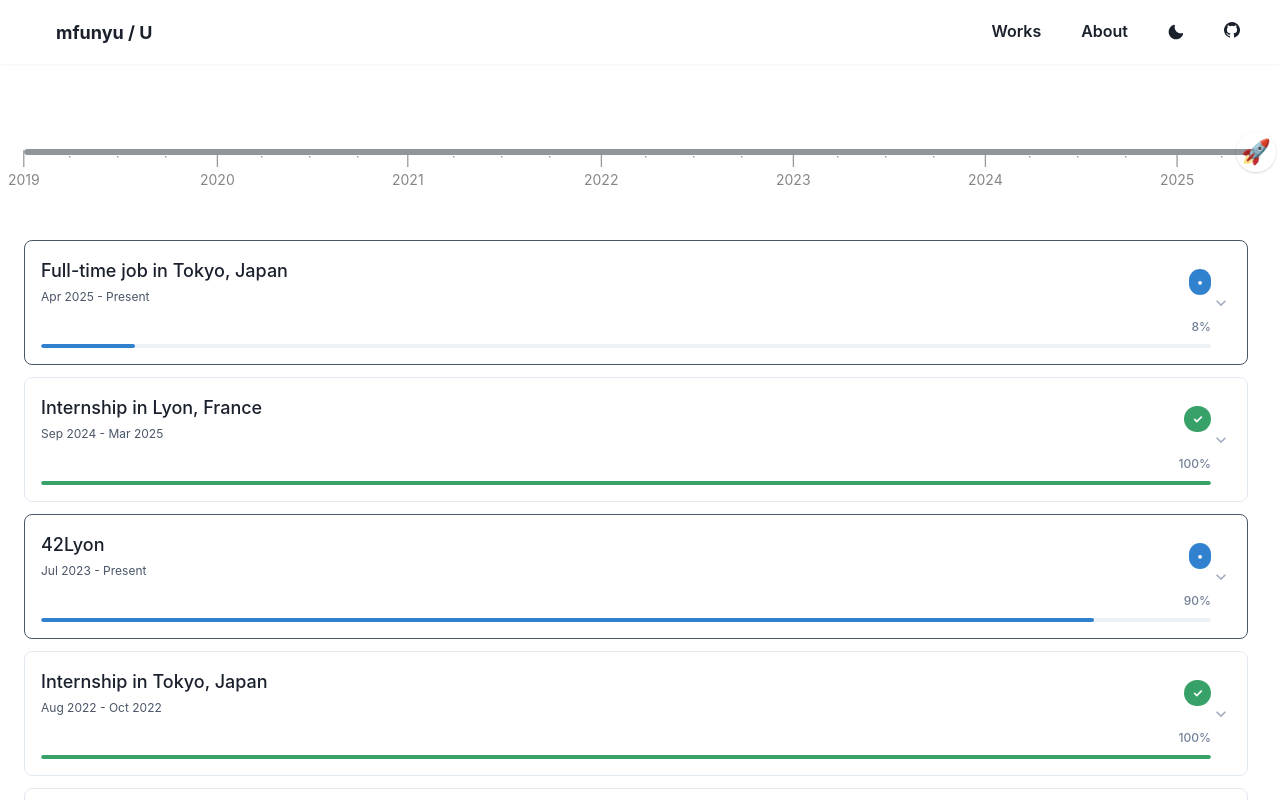
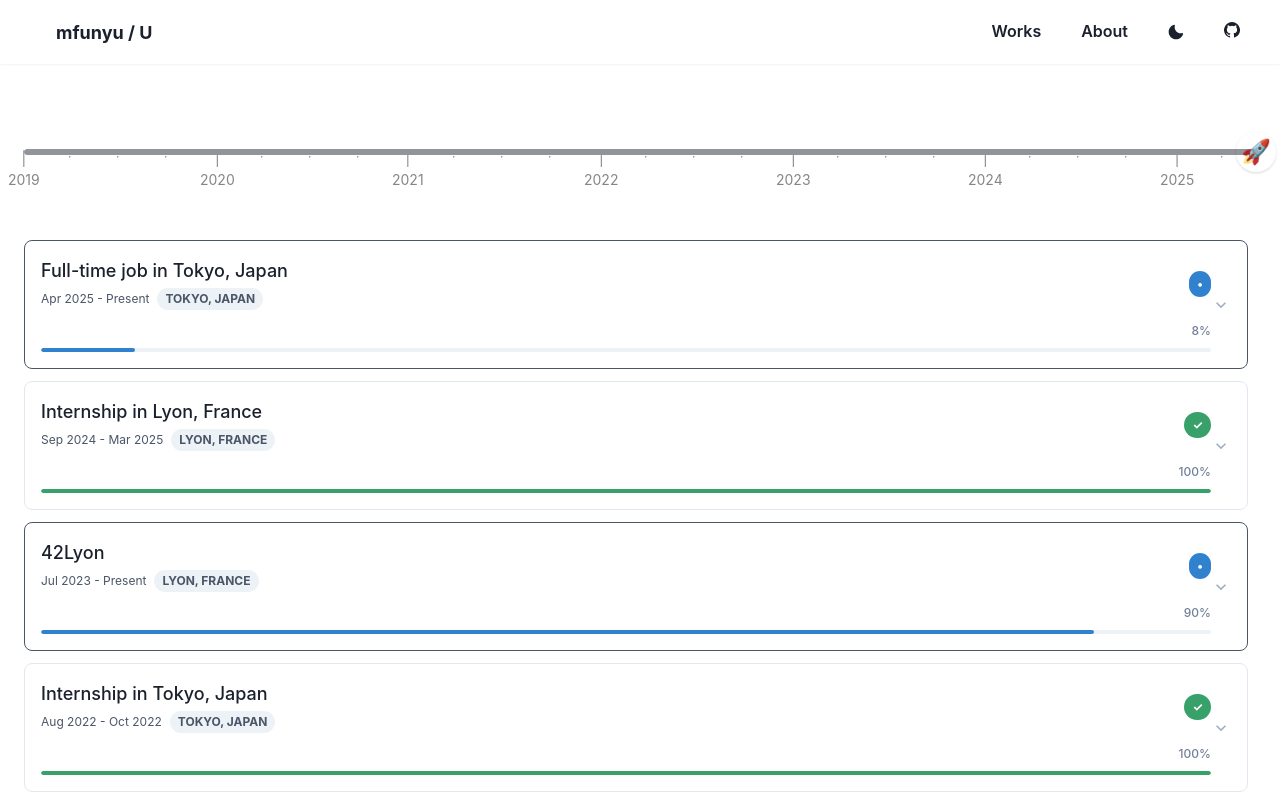
Before and after one commit to mfunyu/mfunyu.github.io, a Next.js app: page /about in a window 1280 px wide. Built offline with nearby package versions, Linux system fonts and the light colour scheme.

Commit message:
feat(history): add location

```diff
--- a/src/components/history.tsx
+++ b/src/components/history.tsx
@@ -44,10 +44,11 @@ type HistoryItemProps = {
   startMonth: number
   endYear?: number
   endMonth?: number
+  location: string
   itemRef?: React.RefObject<HTMLDivElement>
 }
 
-const HistoryItem = ({ title, progress, description, isCompleted, isActive, startYear, startMonth, endYear, endMonth, itemRef }: HistoryItemProps) => {
+const HistoryItem = ({ title, progress, description, isCompleted, isActive, startYear, startMonth, endYear, endMonth, location, itemRef }: HistoryItemProps) => {
   const cardBg = useColorModeValue("white", "gray.800")
   const borderColor = useColorModeValue(
     isActive ? "gray.600" : "gray.200",
@@ -62,6 +63,8 @@ const HistoryItem = ({ title, progress, description, isCompleted, isActive, star
   const percentageColor = useColorModeValue("gray.500", "gray.400")
   const progressBg = useColorModeValue("gray.100", "gray.600")
   const iconColor = useColorModeValue("gray.400", "gray.500")
+  const locationBgColor = useColorModeValue("gray.100", "gray.700")
+  const locationColor = useColorModeValue("gray.600", "gray.300")
 
   return (
     <AccordionItem border="none" mb={3} ref={itemRef}>
@@ -84,9 +87,22 @@ const HistoryItem = ({ title, progress, description, isCompleted, isActive, star
               <Flex justify="space-between" align="center">
                 <Box>
                   <Text fontSize="lg" fontWeight="medium">{title}</Text>
-                  <Text fontSize="xs" color={textColor} mt={1}>
-                    {formatDateRange(startYear, startMonth, endYear, endMonth)}
-                  </Text>
+                  <Flex align="center" mt={1}>
+                    <Text fontSize="xs" color={textColor}>
+                      {formatDateRange(startYear, startMonth, endYear, endMonth)}
+                    </Text>
+                    <Badge
+                      ml={2}
+                      px={2}
+                      py={0.5}
+                      fontSize="xs"
+                      bg={locationBgColor}
+                      color={locationColor}
+                      borderRadius="full"
+                    >
+                      {location}
+                    </Badge>
+                  </Flex>
                 </Box>
                 <Badge
                   colorScheme={isCompleted ? "green" : "blue"}
@@ -251,6 +267,7 @@ const History = ({ currentYear }: HistoryProps) => {
           startMonth={item.startMonth}
           endYear={item.endYear}
           endMonth={item.endMonth}
+          location={item.location}
           itemRef={itemRefs.current[index]}
         />
       ))}
--- a/src/data/historyData.ts
+++ b/src/data/historyData.ts
@@ -6,6 +6,7 @@ export type HistoryData = {
   endMonth?: number
   isCompleted: boolean
   description: string
+  location: string
 }
 
 export const historyData: HistoryData[] = [
@@ -16,14 +17,16 @@ export const historyData: HistoryData[] = [
     endYear: 2023,
     endMonth: 6,
     isCompleted: true,
-    description: 'Completed comprehensive software engineering education at 42Tokyo through hands-on project-based learning. Mastered C programming, Unix systems, algorithms, and data structures. Developed problem-solving skills through peer-to-peer collaboration and self-directed learning in a gamified environment.'
+    description: 'Completed comprehensive software engineering education at 42Tokyo through hands-on project-based learning. Mastered C programming, Unix systems, algorithms, and data structures. Developed problem-solving skills through peer-to-peer collaboration and self-directed learning in a gamified environment.',
+    location: 'Tokyo, Japan'
   },
   {
     title: '42Lyon',
     startYear: 2023,
     startMonth: 7,
     isCompleted: false,
-    description: 'Currently pursuing studies at 42Lyon, a tuition-free computer programming school. Developing advanced skills in C/C++, system administration, and collaborative problem-solving through peer-to-peer learning methodology.'
+    description: 'Currently pursuing studies at 42Lyon, a tuition-free computer programming school. Developing advanced skills in C/C++, system administration, and collaborative problem-solving through peer-to-peer learning methodology.',
+    location: 'Lyon, France'
   },
   {
     title: 'Internship in Lyon, France',
@@ -32,7 +35,8 @@ export const historyData: HistoryData[] = [
     endYear: 2025,
     endMonth: 3,
     isCompleted: true,
-    description: 'Gained practical experience in software development through various internship opportunities. Worked on real-world projects, collaborated with development teams, and applied theoretical knowledge to solve business challenges.'
+    description: 'Gained practical experience in software development through various internship opportunities. Worked on real-world projects, collaborated with development teams, and applied theoretical knowledge to solve business challenges.',
+    location: 'Lyon, France'
   },
   {
     title: 'Internship in Tokyo, Japan',
@@ -41,7 +45,8 @@ export const historyData: HistoryData[] = [
     endYear: 2022,
     endMonth: 10,
     isCompleted: true,
-    description: 'Gained practical experience in software development through various internship opportunities. Worked on real-world projects, collaborated with development teams, and applied theoretical knowledge to solve business challenges.'
+    description: 'Gained practical experience in software development through various internship opportunities. Worked on real-world projects, collaborated with development teams, and applied theoretical knowledge to solve business challenges.',
+    location: 'Tokyo, Japan'
   },
   {
     title: 'NYUAD',
@@ -50,7 +55,8 @@ export const historyData: HistoryData[] = [
     endYear: 2021,
     endMonth: 6,
     isCompleted: false,
-    description: 'Studied for a Bachelor of Arts in Computer Science at NYU Abu Dhabi. Developing skills in software development, computer science, and problem-solving through a rigorous academic program.'
+    description: 'Studied for a Bachelor of Arts in Computer Science at NYU Abu Dhabi. Developing skills in software development, computer science, and problem-solving through a rigorous academic program.',
+    location: 'Abu Dhabi, UAE'
   },
   {
     title: 'build@mercari',
@@ -59,13 +65,15 @@ export const historyData: HistoryData[] = [
     endYear: 2022,
     endMonth: 4,
     isCompleted: true,
-    description: 'Worked on a project to build a new feature for the Mercari app. The project was a success and the feature was released to the app.'
+    description: 'Worked on a project to build a new feature for the Mercari app. The project was a success and the feature was released to the app.',
+    location: 'Tokyo, Japan'
   },
   {
     title: 'Full-time job in Tokyo, Japan',
     startYear: 2025,
     startMonth: 4,
     isCompleted: false,
-    description: 'Working as a software engineer at a startup in Tokyo. Developing a new feature for the app. The project was a success and the feature was released to the app.'
+    description: 'Working as a software engineer at a startup in Tokyo. Developing a new feature for the app. The project was a success and the feature was released to the app.',
+    location: 'Tokyo, Japan'
   }
 ]
```
